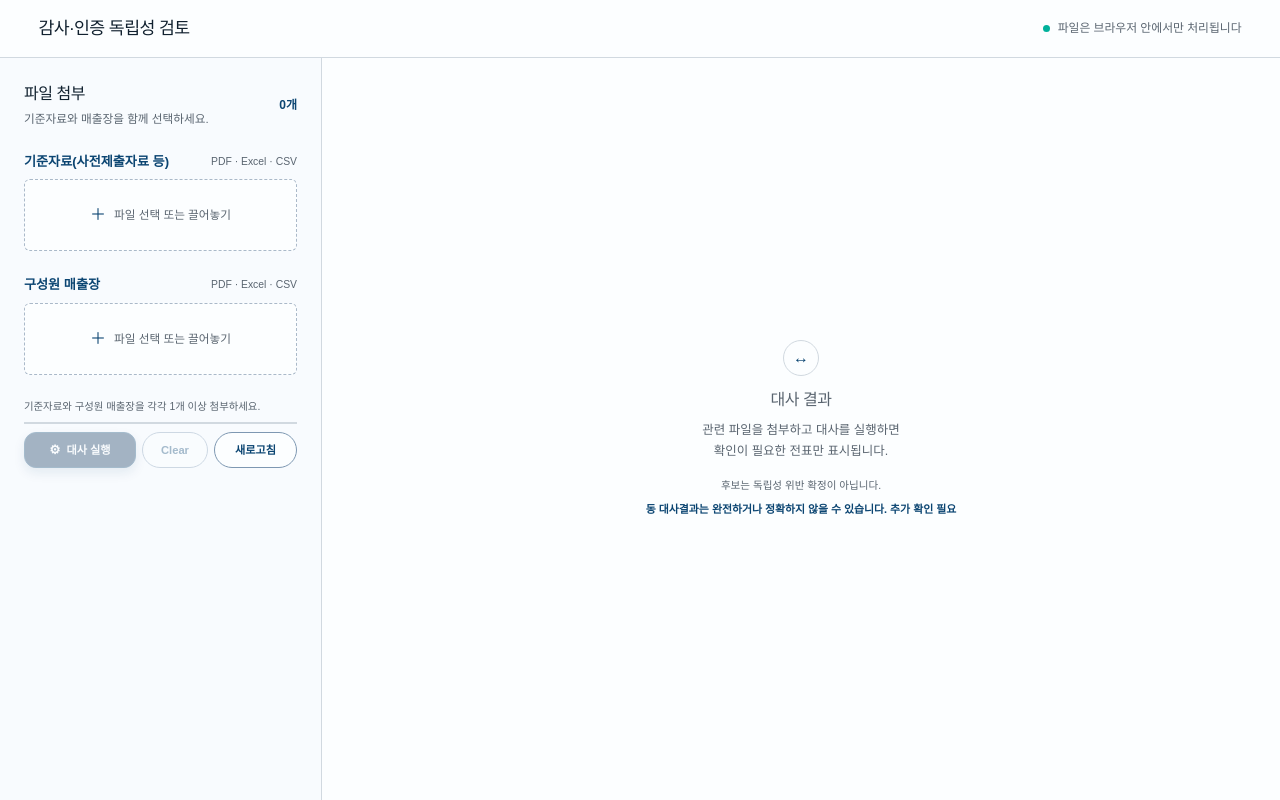
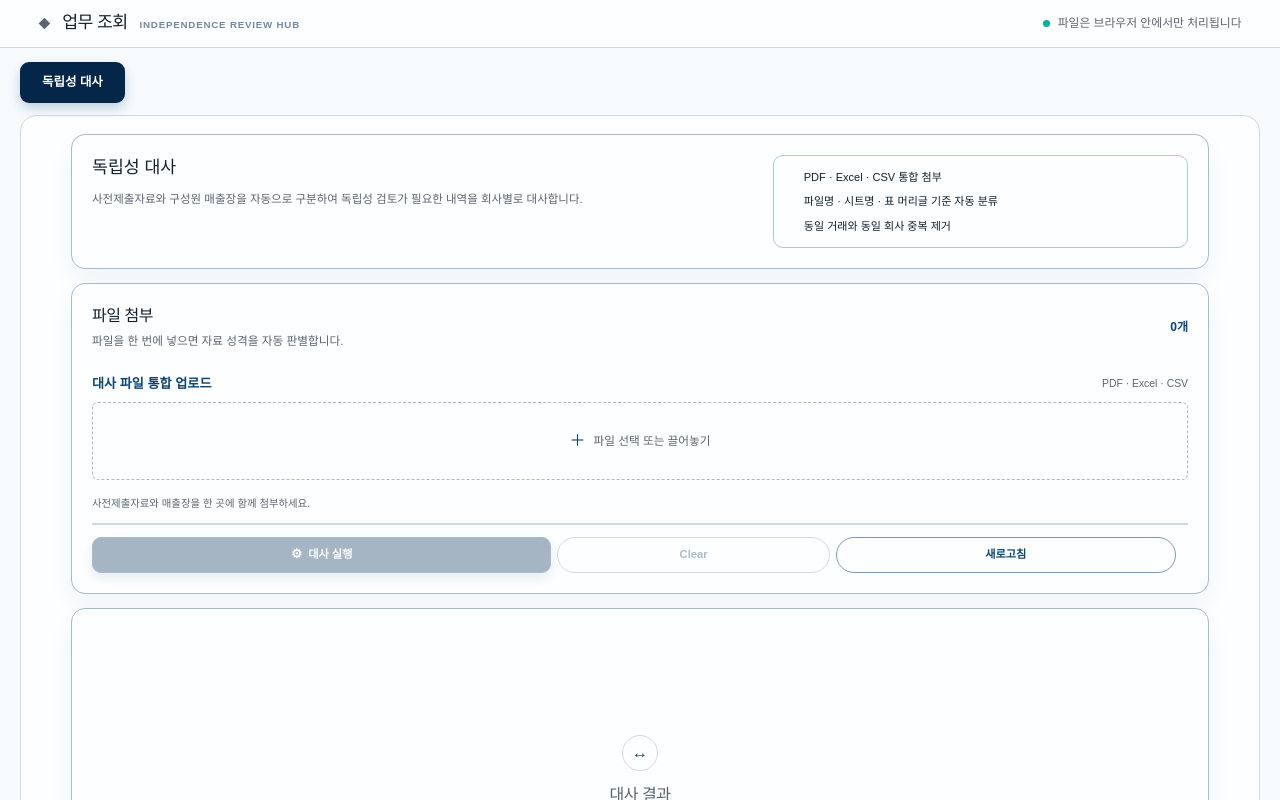
Before and after one commit to tojidi-debug/issue, a Next.js app: page / in a window 1280 px wide. Shown: the top 800 px of the page. Built offline with nearby package versions, Linux system fonts and the light colour scheme.

Commit message:
feat: unify independence review into one-page workflow

```diff
--- a/app/globals.css
+++ b/app/globals.css
@@ -665,3 +665,97 @@ tbody tr:hover td { background: color-mix(in oklch, var(--navy) 5%, var(--surfac
 
 .action-row button:hover:not(:disabled) { transform: translateY(-1px); }
 .action-row button:disabled { cursor: not-allowed; opacity: 0.35; }
+
+/* Unified single-page workbench */
+body { overflow: auto; }
+main { height: auto; min-height: 100vh; overflow: visible; background: var(--canvas); }
+.compact-header { height: 48px; padding: 0 clamp(20px, 3vw, 56px); }
+.brand-mark { color: oklch(0.62 0.17 35); font-size: 0.78rem; }
+.compact-header > div > span:last-child {
+  color: oklch(0.62 0.045 248);
+  font-size: 0.61rem;
+  font-weight: 800;
+  letter-spacing: 0.08em;
+}
+.tool-tabs {
+  display: flex;
+  align-items: center;
+  width: min(1400px, calc(100% - 40px));
+  margin: 14px auto 0;
+}
+.tool-tabs strong {
+  padding: 11px 22px;
+  border-radius: 9px;
+  background: oklch(0.27 0.075 252);
+  box-shadow: 0 5px 12px color-mix(in oklch, var(--navy) 24%, transparent);
+  color: white;
+  font-size: 0.78rem;
+}
+.workspace {
+  width: min(1400px, calc(100% - 40px));
+  height: auto;
+  min-height: calc(100vh - 120px);
+  grid-template-columns: 1fr;
+  gap: 14px;
+  margin: 12px auto 28px;
+  padding: 18px 50px 40px;
+  border: 1px solid var(--line);
+  border-radius: 16px 16px 0 0;
+  background: var(--surface);
+}
+.intro-card,
+.input-panel,
+.result-panel {
+  border: 1px solid color-mix(in oklch, var(--navy) 20%, var(--line));
+  border-radius: 14px;
+  background: var(--surface);
+  box-shadow: 0 12px 26px color-mix(in oklch, var(--navy) 5%, transparent);
+}
+.intro-card {
+  display: grid;
+  grid-template-columns: minmax(0, 1.25fr) minmax(320px, 0.8fr);
+  gap: 32px;
+  padding: 20px;
+}
+.intro-card h2 { margin: 0; color: var(--ink); font-size: 1.08rem; }
+.intro-card p { margin: 9px 0 0; color: var(--muted); font-size: 0.72rem; line-height: 1.7; }
+.intro-card ul {
+  display: grid;
+  gap: 8px;
+  margin: 0;
+  padding: 13px 16px 13px 30px;
+  border: 1px solid color-mix(in oklch, var(--teal) 30%, var(--line));
+  border-radius: 10px;
+  color: var(--ink);
+  font-size: 0.69rem;
+}
+.input-panel { min-height: auto; overflow: visible; padding: 20px; border-right: 1px solid color-mix(in oklch, var(--navy) 20%, var(--line)); background: var(--surface); }
+.compact-dropzone { min-height: 78px; }
+.run-area {
+  grid-template-columns: minmax(220px, 1fr) auto;
+  align-items: end;
+  gap: var(--space-md);
+  margin-top: var(--space-lg);
+}
+.progress-line { grid-column: 1 / -1; }
+.primary-button-complete:not(:disabled) {
+  border-color: oklch(0.62 0.13 180);
+  background: oklch(0.62 0.13 180) !important;
+  box-shadow: 0 5px 12px color-mix(in oklch, var(--teal) 28%, transparent) !important;
+}
+.result-panel { min-height: 430px; overflow: visible; padding: 20px; }
+.empty-results { min-height: 390px; }
+.table-shell { max-height: 620px; }
+.action-row .primary-button { border-radius: 9px; }
+
+@media (max-width: 980px) {
+  .workspace { padding: 16px; }
+  .intro-card { grid-template-columns: 1fr; }
+}
+@media (max-width: 620px) {
+  .workspace,
+  .tool-tabs { width: calc(100% - 20px); }
+  .workspace { padding: 10px; }
+  .run-area { grid-template-columns: 1fr; }
+  .progress-line { grid-column: 1; }
+}
--- a/app/page.tsx
+++ b/app/page.tsx
@@ -10,13 +10,13 @@ import type {
 } from "@/lib/domain";
 import { analyzeIndependence } from "@/lib/analyze";
 import { downloadReviewWorkbook } from "@/lib/export-xlsx";
-import { parseInputFile } from "@/lib/parse-input";
+import { parseInputFile, parseInputFileAuto } from "@/lib/parse-input";
 import { getReasonTone } from "@/lib/presentation";
 import { formatAmountRange, groupReviewCandidates, type ReviewGroup } from "@/lib/group-review";
 
 type QueueItem = {
   file: File;
-  role: FileRole;
+  role: FileRole | "auto";
   status: "대기" | "처리중" | "완료" | "경고" | "실패";
   detail?: string;
 };
@@ -26,23 +26,19 @@ function formatMoney(value: number): string {
 }
 
 function FileDropzone({
-  title,
-  role,
   items,
   onAdd,
   onRemove,
 }: {
-  title: string;
-  role: FileRole;
   items: QueueItem[];
-  onAdd: (files: File[], role: FileRole) => void;
+  onAdd: (files: File[]) => void;
   onRemove: (index: number) => void;
 }) {
-  const inputId = `files-${role}`;
+  const inputId = "files-auto";
   return (
     <section className="file-group" aria-labelledby={`${inputId}-title`}>
       <div className="file-group-heading">
-        <h2 id={`${inputId}-title`}>{title}</h2>
+        <h2 id={`${inputId}-title`}>대사 파일 통합 업로드</h2>
         <span>PDF · Excel · CSV</span>
       </div>
       <label
@@ -51,7 +47,7 @@ function FileDropzone({
         onDragOver={(event) => event.preventDefault()}
         onDrop={(event) => {
           event.preventDefault();
-          onAdd(Array.from(event.dataTransfer.files), role);
+          onAdd(Array.from(event.dataTransfer.files));
         }}
       >
         <span className="add-symbol" aria-hidden="true">＋</span>
@@ -64,7 +60,7 @@ function FileDropzone({
         accept=".pdf,.xls,.xlsx,.csv"
         multiple
         onChange={(event) => {
-          onAdd(Array.from(event.target.files ?? []), role);
+          onAdd(Array.from(event.target.files ?? []));
           event.currentTarget.value = "";
         }}
       />
@@ -76,6 +72,7 @@ function FileDropzone({
                 <strong title={item.file.name}>{item.file.name}</strong>
                 <span>
                   {(item.file.size / 1024 / 1024).toFixed(1)} MB
+                  {item.role !== "auto" ? ` · ${item.role === "reference" ? "사전제출자료" : "매출장"}` : " · 자동 분류 대기"}
                   {item.detail ? ` · ${item.detail}` : ""}
                 </span>
               </div>
@@ -200,7 +197,7 @@ export default function Home() {
   const [riskFilter, setRiskFilter] = useState<"all" | "상" | "중">("all");
   const [query, setQuery] = useState("");
 
-  const addFiles = async (files: File[], role: FileRole) => {
+  const addFiles = async (files: File[]) => {
     const supported = files.filter((file) => /\.(pdf|xls|xlsx|csv)$/i.test(file.name));
     let memoryFiles: File[];
     try {
@@ -218,7 +215,7 @@ export default function Home() {
     }
     setQueue((current) => [
       ...current,
-      ...memoryFiles.map((file) => ({ file, role, status: "대기" as const })),
+      ...memoryFiles.map((file) => ({ file, role: "auto" as const, status: "대기" as const })),
     ]);
     setAnalysis(null);
   };
@@ -235,9 +232,7 @@ export default function Home() {
   };
 
   const processFiles = async () => {
-    const hasReference = queue.some((item) => item.role === "reference");
-    const hasSales = queue.some((item) => item.role === "sales");
-    if (processing || !hasReference || !hasSales) return;
+    if (processing || queue.length === 0) return;
     setProcessing(true);
     setProgress(0);
     setAnalysis(null);
@@ -254,15 +249,20 @@ export default function Home() {
         ),
       );
       try {
-        const result: ParsedFileResult = await parseInputFile(
-          queue[index].file,
-          queue[index].role,
-        );
+        const queuedItem = queue[index];
+        const parsed = queuedItem.role === "auto"
+          ? await parseInputFileAuto(queuedItem.file)
+          : {
+              role: queuedItem.role,
+              result: await parseInputFile(queuedItem.file, queuedItem.role),
+            };
+        const result: ParsedFileResult = parsed.result;
+        const detectedRole = parsed.role;
         sharedYear ??= result.detectedYear;
         transactions.push(...result.transactions);
         clients.push(...result.clients);
         const shouldRetryWithSharedYear =
-          queue[index].role === "sales" &&
+          detectedRole === "sales" &&
           result.transactions.length === 0 &&
           result.detectedYear === undefined;
         if (shouldRetryWithSharedYear) {
@@ -277,9 +277,10 @@ export default function Home() {
             itemIndex === index
               ? {
                   ...item,
+                  role: detectedRole,
                   status: result.warnings.length ? "경고" : "완료",
                   detail:
-                    item.role === "sales"
+                    detectedRole === "sales"
                       ? `${formatMoney(result.transactions.length)}건`
                       : `${formatMoney(result.clients.length)}개사`,
                 }
@@ -308,7 +309,7 @@ export default function Home() {
         );
         continue;
       }
-      const retried = await parseInputFile(item.file, item.role, { year: sharedYear });
+      const retried = await parseInputFile(item.file, "sales", { year: sharedYear });
       transactions.push(...retried.transactions);
       retried.warnings.forEach((warning) =>
         messages.push(`${retried.fileName}: ${warning.message}`),
@@ -325,7 +326,9 @@ export default function Home() {
         ),
       );
     }
-    setWarnings(messages);
+    if (clients.length === 0) messages.push("사전제출자료로 인식된 대상회사 자료가 없습니다.");
+    if (transactions.length === 0) messages.push("매출장으로 인식된 거래 자료가 없습니다.");
+    setWarnings([...new Set(messages)]);
     setAnalysis(analyzeIndependence(transactions, clients));
     setProcessing(false);
   };
@@ -349,19 +352,15 @@ export default function Home() {
 
   const grouped = useMemo(() => groupReviewCandidates(filtered), [filtered]);
 
-  const references = queue
-    .map((item, index) => ({ item, index }))
-    .filter(({ item }) => item.role === "reference");
-  const sales = queue
-    .map((item, index) => ({ item, index }))
-    .filter(({ item }) => item.role === "sales");
-  const readyToRun = references.length > 0 && sales.length > 0;
+  const readyToRun = queue.length > 0;
 
   return (
     <main>
       <header className="compact-header">
         <div>
-          <h1>감사·인증 독립성 검토</h1>
+          <span className="brand-mark" aria-hidden="true">◆</span>
+          <h1>업무 조회</h1>
+          <span>INDEPENDENCE REVIEW HUB</span>
         </div>
         <p className="local-note">
           <span aria-hidden="true" />
@@ -369,51 +368,50 @@ export default function Home() {
         </p>
       </header>
 
+      <div className="tool-tabs" aria-label="업무 메뉴">
+        <strong>독립성 대사</strong>
+      </div>
+
       <div className="workspace">
+        <section className="intro-card">
+          <div>
+            <h2>독립성 대사</h2>
+            <p>사전제출자료와 구성원 매출장을 자동으로 구분하여 독립성 검토가 필요한 내역을 회사별로 대사합니다.</p>
+          </div>
+          <ul>
+            <li>PDF · Excel · CSV 통합 첨부</li>
+            <li>파일명 · 시트명 · 표 머리글 기준 자동 분류</li>
+            <li>동일 거래와 동일 회사 중복 제거</li>
+          </ul>
+        </section>
+
         <aside className="input-panel">
           <div className="panel-heading">
             <div>
               <h2>파일 첨부</h2>
-              <p>기준자료와 매출장을 함께 선택하세요.</p>
+              <p>파일을 한 번에 넣으면 자료 성격을 자동 판별합니다.</p>
             </div>
             <span className="file-count">{queue.length}개</span>
           </div>
 
           <FileDropzone
-            title="기준자료(사전제출자료 등)"
-            role="reference"
-            items={references.map(({ item }) => item)}
+            items={queue}
             onAdd={addFiles}
-            onRemove={(localIndex) =>
-              setQueue((current) =>
-                current.filter((_, index) => index !== references[localIndex].index),
-              )
-            }
-          />
-          <FileDropzone
-            title="구성원 매출장"
-            role="sales"
-            items={sales.map(({ item }) => item)}
-            onAdd={addFiles}
-            onRemove={(localIndex) =>
-              setQueue((current) =>
-                current.filter((_, index) => index !== sales[localIndex].index),
-              )
-            }
+            onRemove={(index) => setQueue((current) => current.filter((_, itemIndex) => itemIndex !== index))}
           />
 
           <div className="run-area">
             <p className={`readiness ${readyToRun ? "readiness-ready" : ""}`}>
               {readyToRun
-                ? "필수자료가 준비되었습니다."
-                : "기준자료와 구성원 매출장을 각각 1개 이상 첨부하세요."}
+                ? "첨부 후 대사 실행을 누르면 자료를 자동 분류합니다."
+                : "사전제출자료와 매출장을 한 곳에 함께 첨부하세요."}
             </p>
             <div className="progress-line" aria-label={`진행률 ${progress}%`}>
               <span style={{ transform: `scaleX(${progress / 100})` }} />
             </div>
             <div className="action-row">
               <button
-                className="primary-button"
+                className={`primary-button ${analysis ? "primary-button-complete" : ""}`}
                 type="button"
                 onClick={processFiles}
                 disabled={processing || !readyToRun}
--- a/index.html
+++ b/index.html
@@ -8,7 +8,7 @@
       content="사전감리자료와 매출장을 브라우저에서 대사해 독립성 검토 후보를 선별합니다."
     />
     <link rel="icon" href="./favicon.svg" />
-    <title>감사·인증 독립성 검토</title>
+    <title>독립성 대사</title>
   </head>
   <body>
     <div id="root"></div>
--- a/vite.pages.config.ts
+++ b/vite.pages.config.ts
@@ -14,10 +14,7 @@ export default defineConfig({
     outDir: "pages-dist",
     emptyOutDir: true,
     rollupOptions: {
-      input: {
-        main: fileURLToPath(new URL("./index.html", import.meta.url)),
-        preview: fileURLToPath(new URL("./index2.html", import.meta.url)),
-      },
+      input: fileURLToPath(new URL("./index.html", import.meta.url)),
     },
   },
 });
```
Also changed, not shown: lib/analyze.ts (+29 -0 lines), lib/parse-input.ts (+43 -0 lines), 1 other file (tests, documents, lock files or other folders).
